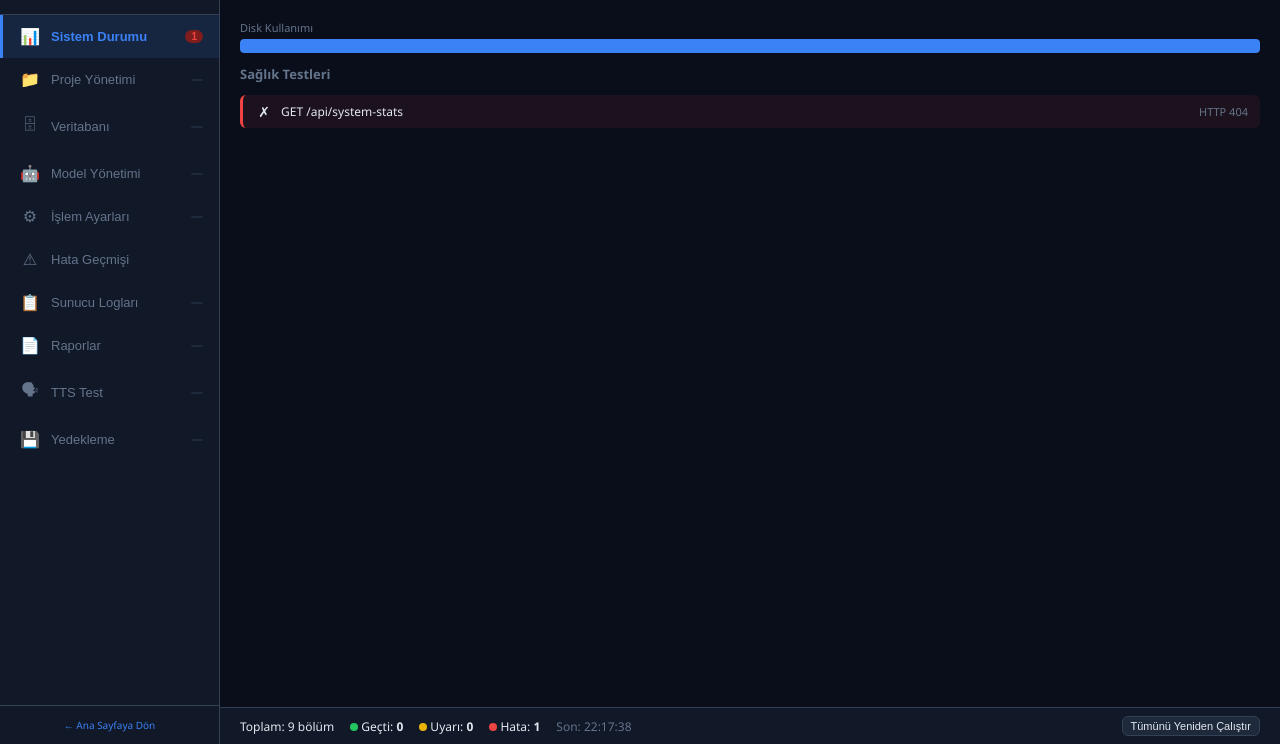
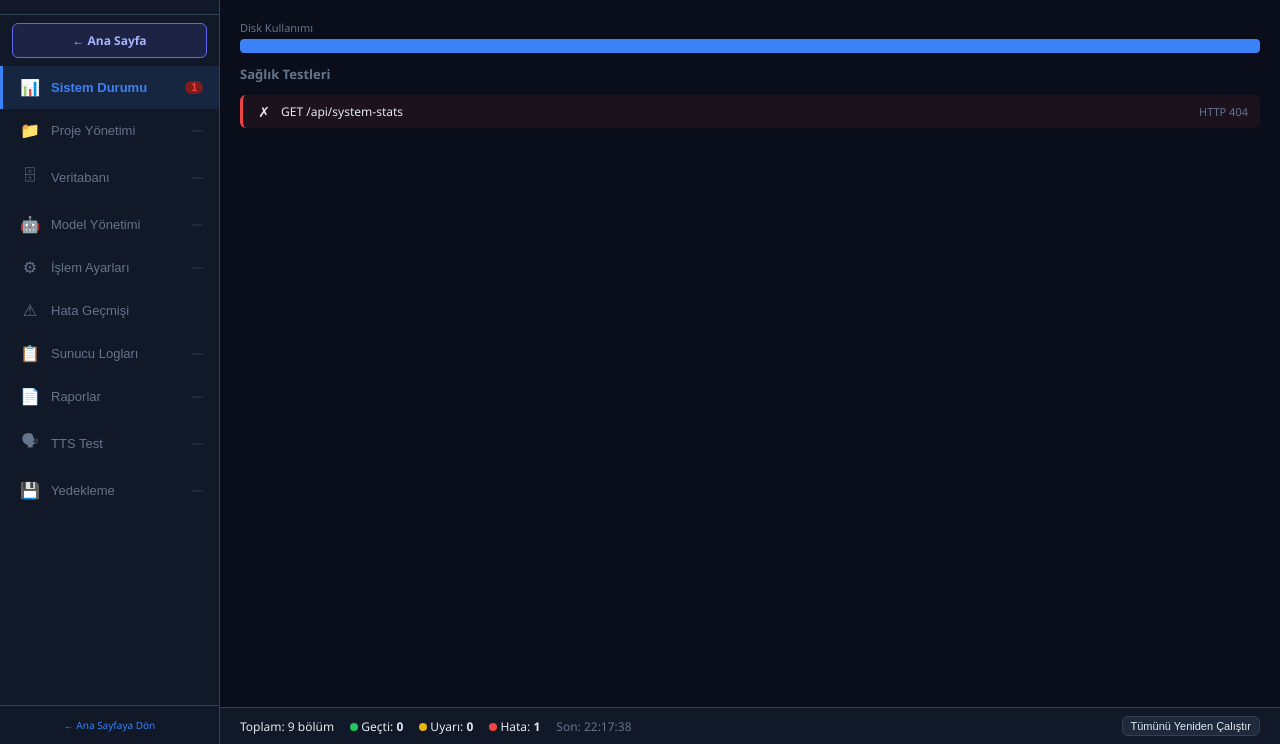
Before and after one commit to mehmet44yuce-png/voicecraft-ai, a website: page public/admin.html in a window 1280 px wide. Shown: the part 56-800 px from the top of the page. Drawn offline with Linux system fonts and the light colour scheme; no server answers.

Commit message:
feat: admin panele Ana Sayfa donus butonu (v1.0.3)

```diff
--- a/public/admin.html
+++ b/public/admin.html
@@ -259,6 +259,7 @@ function applyUpdate(){
     <h2>VoiceCraft AI</h2>
     <small>Admin Panel</small>
   </div>
+  <a href="index.html" style="display:flex;align-items:center;gap:8px;margin:8px 12px;padding:8px 12px;background:rgba(99,102,241,0.15);border:1px solid #6366f1;border-radius:6px;color:#a5b4fc;font-size:12px;font-weight:600;text-decoration:none;justify-content:center">← Ana Sayfa</a>
   <button class="tab-btn active" data-tab="system"><span class="icon">📊</span>Sistem Durumu<span class="badge" id="badge-system"></span></button>
   <button class="tab-btn" data-tab="projects"><span class="icon">📁</span>Proje Yönetimi<span class="badge" id="badge-projects"></span></button>
   <button class="tab-btn" data-tab="detail" id="tab-detail" style="display:none"><span class="icon">📋</span><span id="tab-detail-name">Proje Detay</span></button>
```
Also changed, not shown: manifest.json.
